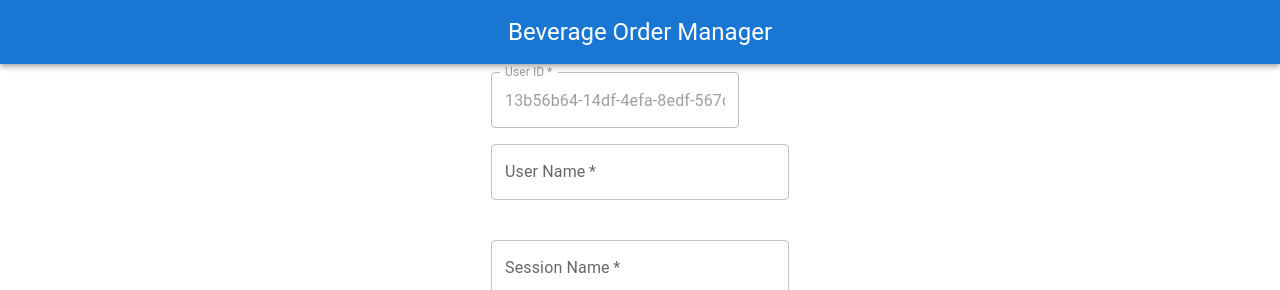
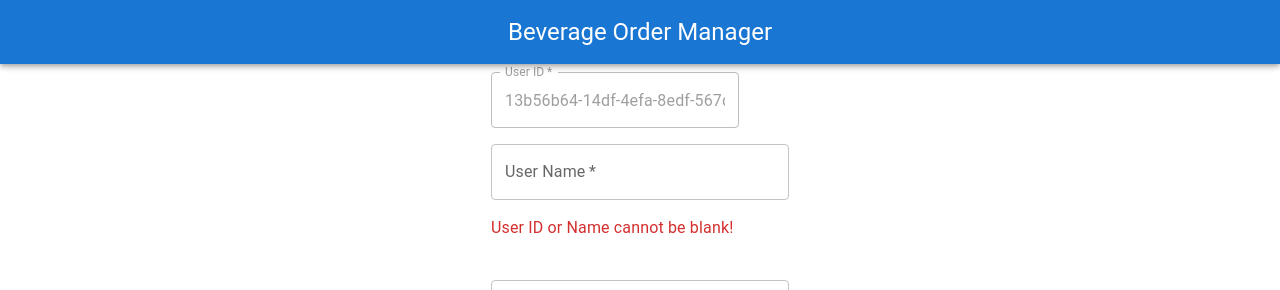
Before and after one commit to dexsjw/beverage-order-manager, a React (Vite) app: page / in a window 1280 px wide. Shown: the top 290 px of the page. Built offline with nearby package versions, Linux system fonts and the light colour scheme; no server answers; some icons are missing.

Commit message:
added Typography to show when sessionUser id or name is blank

```diff
--- a/src/components/SessionUserForm.tsx
+++ b/src/components/SessionUserForm.tsx
@@ -1,10 +1,9 @@
+import DoneIcon from '@mui/icons-material/Done';
 import EditIcon from '@mui/icons-material/Edit';
-import DoneIcon from '@mui/icons-material/Done';
-import { IconButton, Stack, TextField } from "@mui/material";
+import { IconButton, Stack, TextField, Typography } from "@mui/material";
 import { useState } from "react";
-import { SessionUserFormProps } from '../type-interface/props/SessionUserFormProps';
+import { useSessionUserContext } from '../context/SessionUserContext';
 import { FlexBoxRowGap } from "./styled/FlexBox";
-import { useSessionUserContext } from '../context/SessionUserContext';
 
 // function SessionUserForm({ sessionUser, handleSessionUserChange }: Readonly<SessionUserFormProps>) {
 function SessionUserForm() {
@@ -43,6 +42,16 @@ function SessionUserForm() {
         value={sessionUser.name}
         onChange={(event) => handleSessionUserChange(event.target.name, event.target.value)}
       />
+      {(!sessionUser.id || !sessionUser.name) &&
+        <Typography
+          variant="body1"
+          component="div"
+          align="left"
+          color="error"
+        >
+          User ID or Name cannot be blank!
+        </Typography>
+      }
     </Stack>
   )
 }
```
